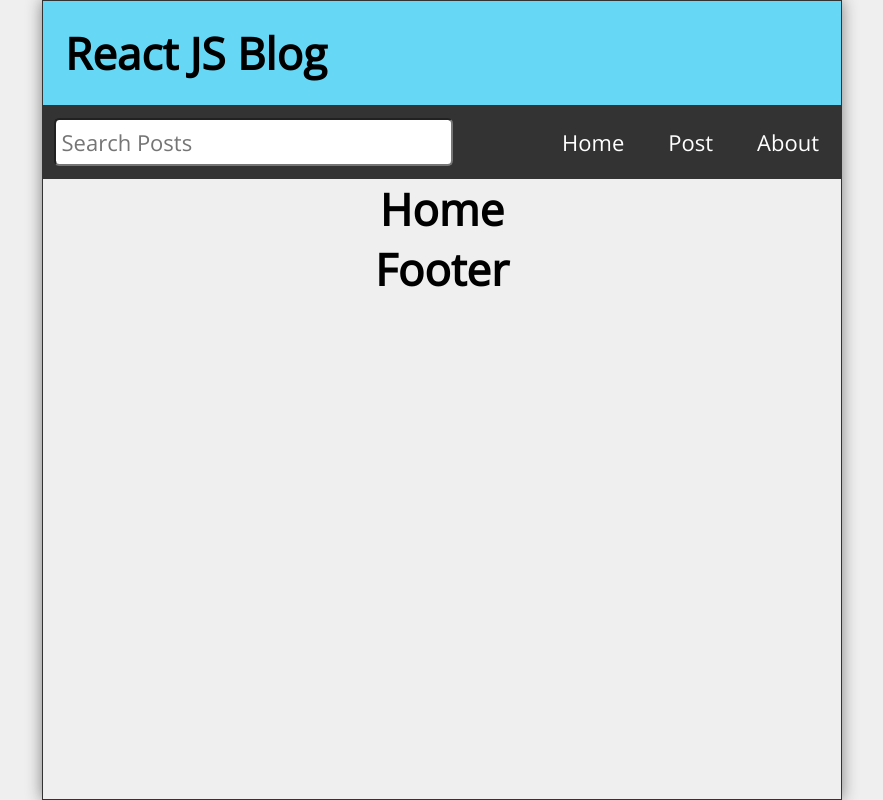
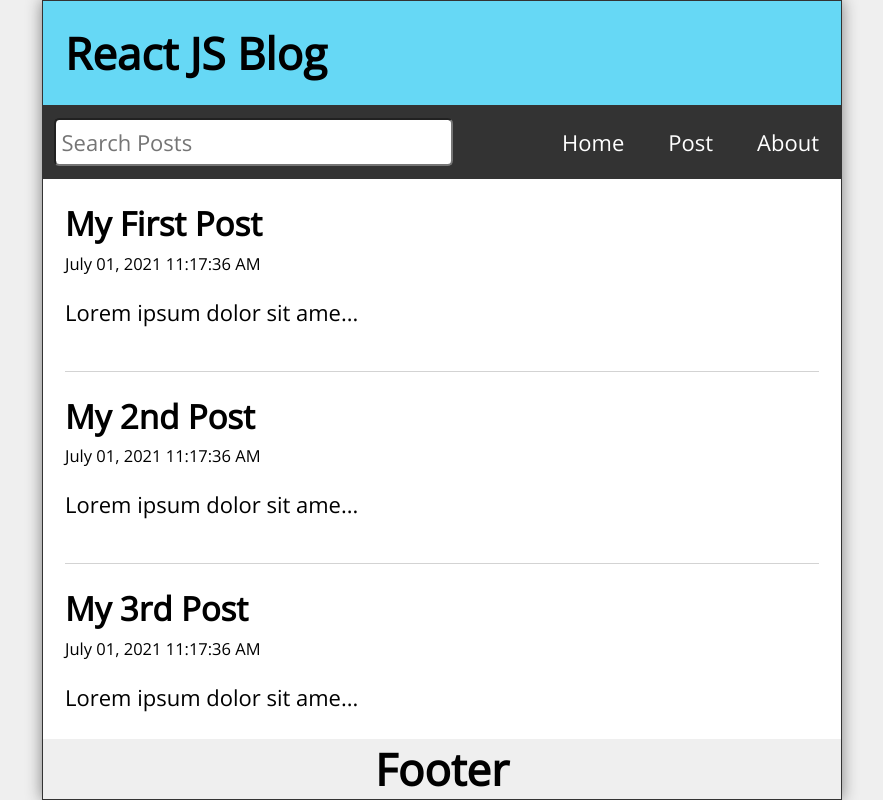
Before and after one commit to Mario-Gozie/React-Course, a React (Create React App) app in the folder 04tutorial/: page / in a window 1280 px wide. Shown: the whole page, without its empty margins (198-1081 px from the left). Built offline with nearby package versions, Linux system fonts and the light colour scheme.

Commit message:
I was able to build a fair part of the blog

```diff
--- /dev/null
+++ b/04tutorial/src/Feed.js
@@ -0,0 +1,14 @@
+import React from "react";
+import Post from "./Post";
+
+const Feed = ({ posts }) => {
+  return (
+    <>
+      {posts.map((post) => (
+        <Post key={post.id} post={post} />
+      ))}
+    </>
+  );
+};
+
+export default Feed;
--- a/04tutorial/src/Home.js
+++ b/04tutorial/src/Home.js
@@ -1,9 +1,14 @@
 import React from "react";
+import Feed from "./Feed";
 
-function Home() {
+function Home({ posts }) {
   return (
-    <main>
-      <h1>Home</h1>
+    <main className="Home">
+      {posts.length ? (
+        <Feed posts={posts}></Feed>
+      ) : (
+        <p style={{ marginTop: "2rem" }}>No Post to display</p>
+      )}
     </main>
   );
 }
--- /dev/null
+++ b/04tutorial/src/Post.js
@@ -0,0 +1,18 @@
+import React from "react";
+import { Link } from "react-router-dom";
+
+function Post({ post }) {
+  return (
+    <article className="post">
+      <Link to={`/post/${post.id}`}>
+        <h2>{post.title}</h2>
+        <p className="postDate">{post.datetime}</p>
+      </Link>
+      <p className="postBody">
+        {post.body.length <= 25 ? post.body : `${post.body.slice(0, 25)}...`}
+      </p>
+    </article>
+  );
+}
+
+export default Post;
```
